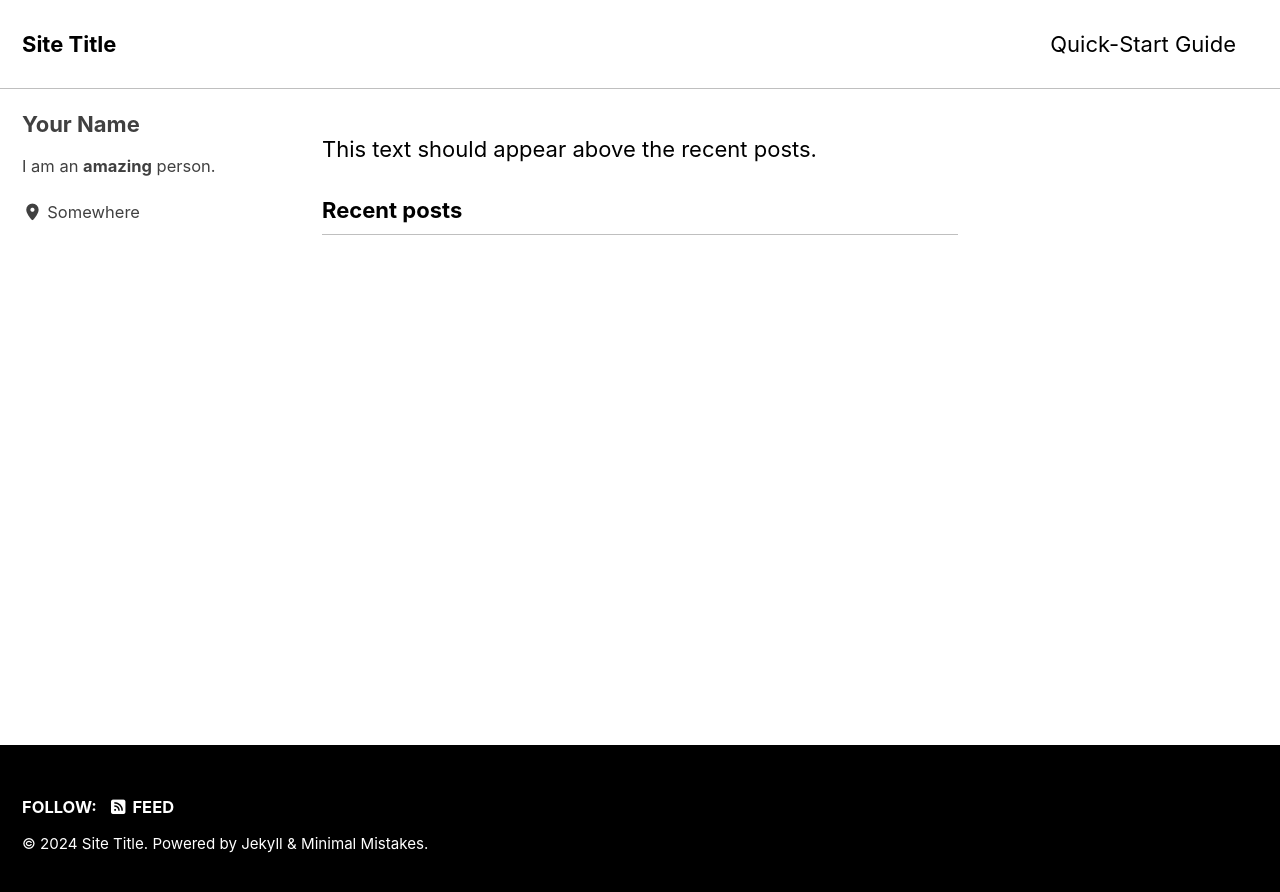
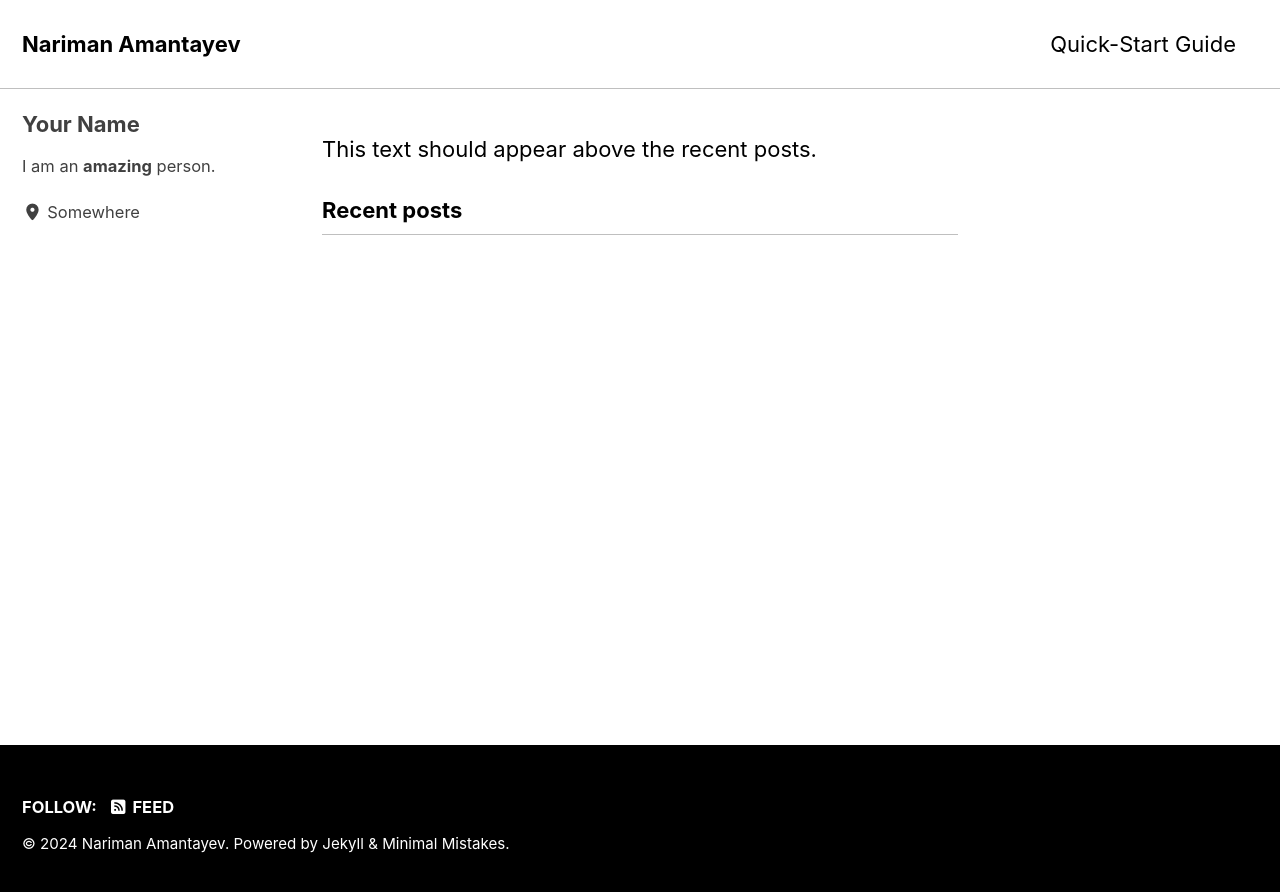
Before and after one commit to NarimanAmantayev/NarimanAmantayev.github.io, a Jekyll site: the page built from index.html, in a window 1280 px wide. Shown: the top 892 px of the page. Built offline with Jekyll 4.4.1, drawn with Linux system fonts in a browser that asks for light colours; cached includes are drawn as plain includes; the list of posts is cut into pages by our own code.

Commit message:
Update _config.yml

```diff
--- a/_config.yml
+++ b/_config.yml
@@ -17,11 +17,11 @@ minimal_mistakes_skin    : "contrast" #"default" # "air", "aqua", "contrast", "d
 # Site Settings
 locale                   : "en-US"
 rtl                      : # true, false (default) # turns direction of the page into right to left for RTL languages
-title                    : "Site Title"
+title                    : "Nariman Amantayev"
 title_separator          : "-"
 subtitle                 : # site tagline that appears below site title in masthead
-name                     : "Your Name"
-description              : "An amazing website."
+name                     : "Nariman Amantayev"
+description              : "Autism Awareness"
 url                      : "https://narimanamantayev.github.io"
 baseurl                  : ""
 repository               : # GitHub username/repo-name e.g. "mmistakes/minimal-mistakes"
```
